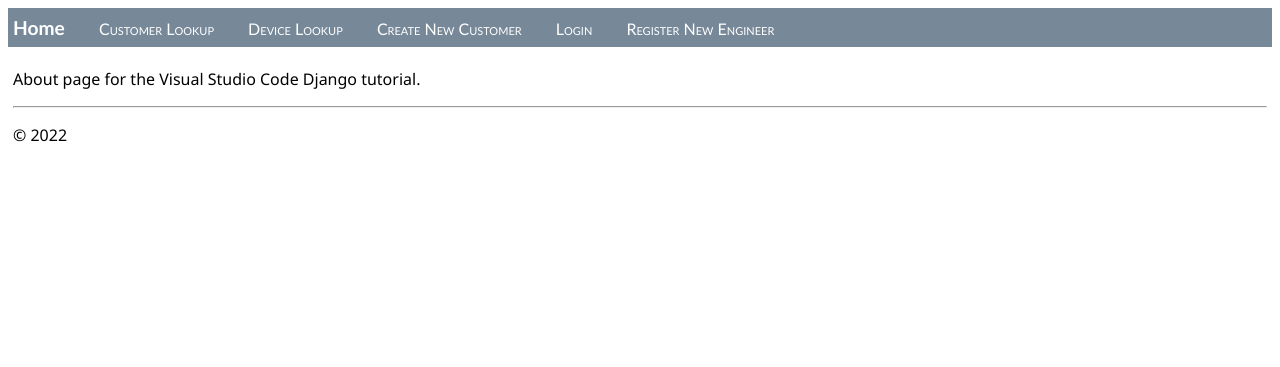
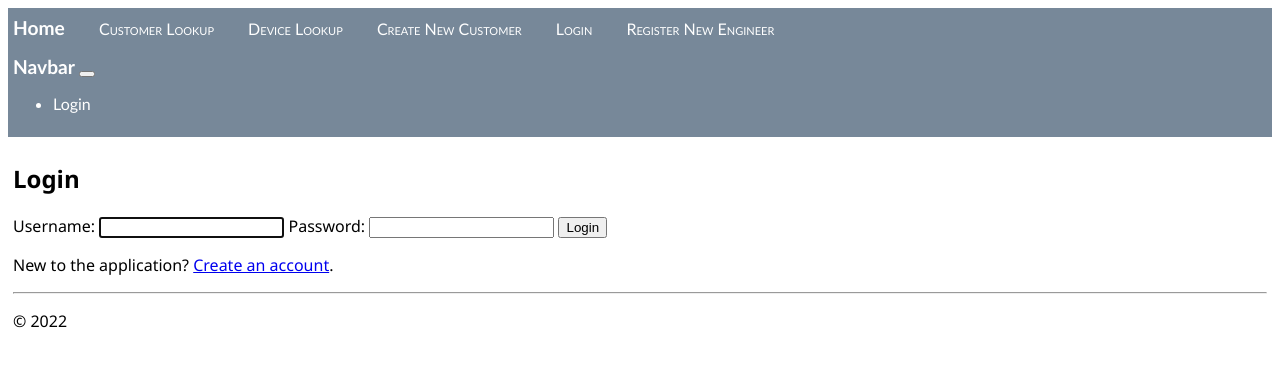
Before and after one commit to fernandabisinoto/web_app_project_assignment, a Django app: page /login/ in a window 1280 px wide. Shown: the top 367 px of the page. Run offline with Django 4.2, Linux system fonts and the light colour scheme.

Commit message:
Adding login code

```diff
--- a/static_collected/web_app/site.css
+++ b/static_collected/web_app/site.css
@@ -31,11 +31,11 @@
     font-family:'Segoe UI', Tahoma, Geneva, Verdana, sans-serif;
 }
 
-input[name=message] {
+input[name=customerASIN] {
     width: 80%;
 }
 
-.message_list th,td {
+.customer_list th,td {
     text-align: left;
     padding-right: 15px;
 }
--- a/web_app/static/web_app/site.css
+++ b/web_app/static/web_app/site.css
@@ -31,11 +31,11 @@
     font-family:'Segoe UI', Tahoma, Geneva, Verdana, sans-serif;
 }
 
-input[name=message] {
+input[name=customerASIN] {
     width: 80%;
 }
 
-.message_list th,td {
+.customer_list th,td {
     text-align: left;
     padding-right: 15px;
 }
--- a/web_app/templates/web_app/layout.html
+++ b/web_app/templates/web_app/layout.html
@@ -28,6 +28,34 @@ References:
        {% else %}style="display: inline"{% endif %}>Logout</a>
 </div>
 
+<!--Navbar-->
+<nav class="navbar navbar-expand-lg navbar-light bg-light">
+    <a class="navbar-brand" href="#">Navbar</a>
+    <button class="navbar-toggler" type="button" data-toggle="collapse" data-target="#navbarText" aria-controls="navbarText" aria-expanded="False" aria-label="Toggle navigation">
+      <span class="navbar-toggler-icon"></span>
+    </button>
+    <div class="collapse navbar-collapse" id="navbarText">
+      <ul class="navbar-nav mr-auto">
+        {% if user.is_authenticated %}
+
+        <li class="nav-item">
+          <a class="nav-link" href="/logout">Logout</a>
+        </li>
+        <li class="nav-item">
+          <a class="nav-link" href="#">Welcome, {{user.amazon_alias}}</a>
+        </li>
+
+        {% else %}
+
+        <li class="nav-item">
+          <a class="nav-link" href="/login">Login</a>
+        </li>
+
+        {% endif %}
+      </ul>
+    </div>
+  </nav>
+
 <div class="body-content">
     {% block content %}
     {% endblock %}
--- a/web_app/templates/web_app/login.html
+++ b/web_app/templates/web_app/login.html
@@ -1,7 +1,19 @@
+<!---
+References:
+    login.html based on the 'Create a login.html file' section of:
+
+    Ordinary Coders (2020) [online] A Guide to User Registration, Login, and Logout in Django. Available at:
+    https://ordinarycoders.com/blog/article/django-user-register-login-logout (Accessed: 09 September 2022).
+--->
 {% extends "web_app/layout.html" %}
-{% block title %}
-About us
+{% block content %}
+    <div class="container py-5">
+        <h2>Login</h2>
+        <form method="POST">
+            {% csrf_token %}
+            {{ login_form }}
+            <button class="btn btn-primary" type="submit">Login</button>
+        </form>
+        <p class="text-center">New to the application? <a href="{% url 'new_eng_form' %}">Create an account</a>.</p>
+    </div>
 {% endblock %}
-{% block content %}
-<p>About page for the Visual Studio Code Django tutorial.</p>
-{% endblock %}
--- a/web_app/urls.py
+++ b/web_app/urls.py
@@ -1,20 +1,20 @@
 from django.urls import path
 from web_app import views
-from web_app.models import LogMessage
+from web_app.models import CreateCustomer
 
-home_list_view = views.HomeListView.as_view(
-    queryset=LogMessage.objects.order_by("-log_date")[:5],  # :5 limits the results to the five most recent
-    context_object_name="message_list",
-    template_name="web_app/home.html",
+customer_list_view = views.CustomerListView.as_view(
+    queryset=CreateCustomer.objects.order_by("-log_date")[:5],  # :5 limits the results to the five most recent
+    context_object_name="customer_list",
+    template_name="web_app/customer.html",
 )
 
 urlpatterns = [
-    path("", home_list_view, name="home"),
     path("web_app/<name>", views.hello_there, name="hello_there"),
-    path("customer/", views.customer, name="customer"),
+    path("", views.home_request, name="customer"),
+    path("customer/", customer_list_view, name="customer"),
     path("device/", views.device, name="device"),
     path("new_customer_form/", views.new_customer_form, name="new_customer_form"),
-    path("login/", views.login, name="login"),
-    path("new_eng_form/", views.new_eng_form, name="new_eng_form"),
-    path("logout/", views.log_message, name="logout"),
+    path("new_eng_form/", views.new_eng_request, name="new_eng_register"),
+    path("login/", views.login_request, name="login"),
+    path("logout/", views.logout_request, name="logout"),
 ]
--- a/web_app/views.py
+++ b/web_app/views.py
@@ -1,18 +1,19 @@
 import re
 from django.utils.timezone import datetime
-from django.http import HttpResponse
-from django.shortcuts import render
-from django.shortcuts import redirect
-from web_app.forms import LogMessageForm
-from web_app.models import LogMessage
+from django.shortcuts import render, redirect
+from web_app.forms import NewCustomerForm, NewEngineerForm
+from web_app.models import CreateCustomer
 from django.views.generic import ListView
+from django.contrib.auth import login, authenticate, logout
+from django.contrib import messages
+from django.contrib.auth.forms import AuthenticationForm
 
-class HomeListView(ListView):
-    """Renders the home page, with a list of all messages."""
-    model = LogMessage
+class CustomerListView(ListView):
+    login_url = "login"
+    model = CreateCustomer
 
     def get_context_data(self, **kwargs):
-        context = super(HomeListView, self).get_context_data(**kwargs)
+        context = super(CustomerListView, self).get_context_data(**kwargs)
         return context
 
 def hello_there(request, name):
@@ -25,8 +26,8 @@ def hello_there(request, name):
         }
     )
 
-def customer(request):
-    return render(request, "web_app/customer.html")
+def home_request(request):
+    return render(request, "web_app/home.html")
 
 def device(request):
     return render(request, "web_app/device.html")
@@ -34,20 +35,49 @@ def device(request):
 def new_customer_form(request):
     return render(request, "web_app/new_customer_form.html")
 
-def login(request):
-    return render(request, "web_app/login.html")
+def new_eng_request(request):
+    if request.method == "POST":
+        form = NewEngineerForm(request.POST)
+        if form.is_valid():
+            user = form.save()
+            login(request, user)
+            messages.success(request, "Registration successful." )
+            return redirect("web_app/home")
+        messages.error(request, "Unsuccessful registration. Invalid information.")
+    form = NewEngineerForm()
+    return render (request, "web_app/new_eng_form.html", {"register_form":form})
 
-def new_eng_form(request):
-    return render(request, "web_app/new_eng_form.html")
-
-def log_message(request):
-    form = LogMessageForm(request.POST or None)
+def create_customer(request):
+    form = NewCustomerForm(request.POST or None)
 
     if request.method == "POST":
         if form.is_valid():
-            message = form.save(commit=False)
-            message.log_date = datetime.now()
-            message.save()
+            customerASIN = form.save(commit=False)
+            customerASIN.log_date = datetime.now()
+            customerASIN.save()
             return redirect("home")
     else:
         return render(request, "web_app/log_message.html", {"form": form})
+
+def login_request(request):
+	if request.method == "POST":
+		form = AuthenticationForm(request, data=request.POST)
+		if form.is_valid():
+			amazon_alias = form.cleaned_data.get('amazon_alias')
+			password = form.cleaned_data.get('password')
+			user = authenticate(amazon_alias=amazon_alias, password=password)
+			if user is not None:
+				login(request, user)
+				messages.info(request, f"You are now logged in as {amazon_alias}.")
+				return redirect("web_app/home")
+			else:
+				messages.error(request,"Invalid username or password.")
+		else:
+			messages.error(request,"Invalid username or password.")
+	form = AuthenticationForm()
+	return render(request, "web_app/login.html", {"login_form":form})
+
+def logout_request(request):
+	logout(request)
+	messages.info(request, "You have successfully logged out.")
+	return redirect("web_app/home")
```
Also changed, not shown: web_app/forms.py (+22 -4 lines), web_app/models.py (+4 -4 lines), web_app/templates/web_app/customer.html (+27 -2 lines), web_app/templates/web_app/new_customer_form.html (+6 -2 lines), web_app/templates/web_app/new_eng_form.html (+12 -1 lines), db.sqlite3, web_app/migrations/0001_initial.py.
